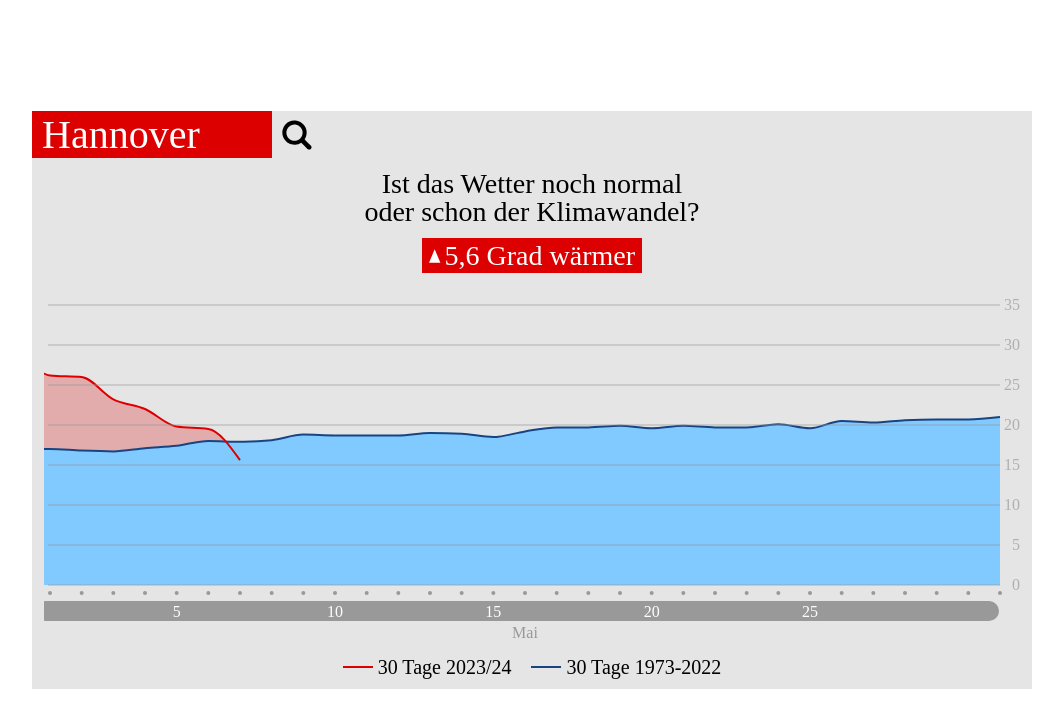
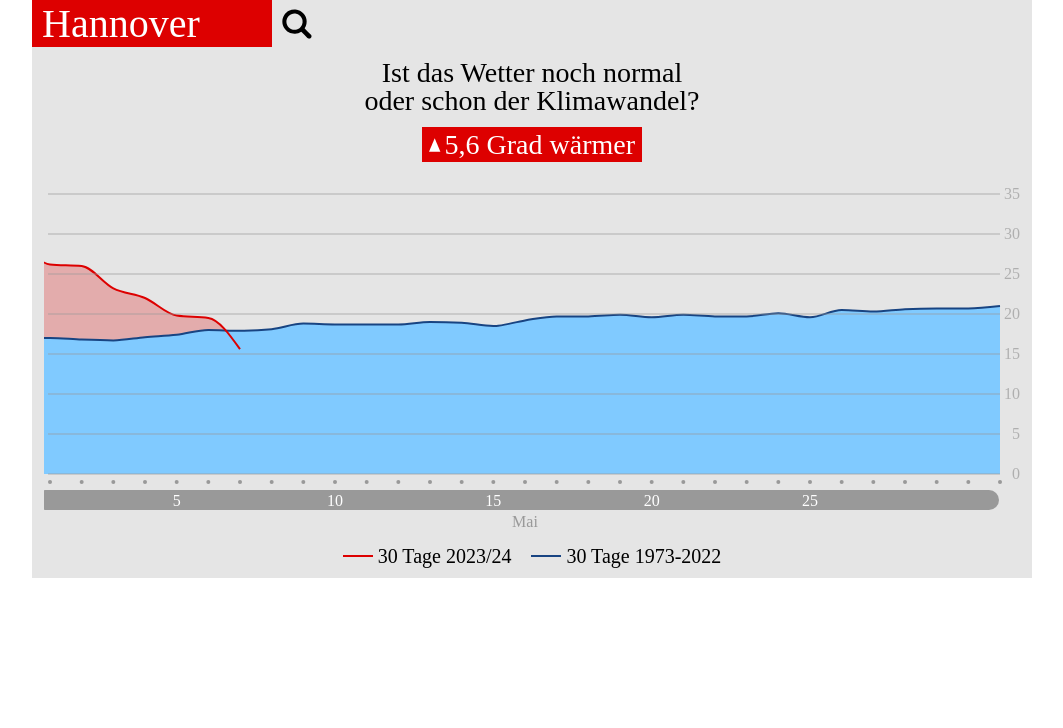
Before and after one commit to j9magayanes/wetter, a plain HTML site: page index.html in a window 1280 px wide. Shown: the whole page, without its empty margins (108-1171 px from the left). Drawn offline with nearby package versions, Linux system fonts and the light colour scheme; a web font is replaced by a local one.

Commit message:
Move card to top of the page

```diff
--- a/index.css
+++ b/index.css
@@ -56,8 +56,6 @@ body {
   margin: 0;
   font-family: "Gotham Condensed Book";
   color: var(--clr-black);
-  display: grid;
-  place-content: center;
 }
 
 .card {
@@ -66,6 +64,7 @@ body {
   width: min(var(--max-width), 100vw);
   background-color: var(--clr-background);
   font-size: var(--fs-base);
+  margin-inline: auto;
 }
 
 .card-body {
```
